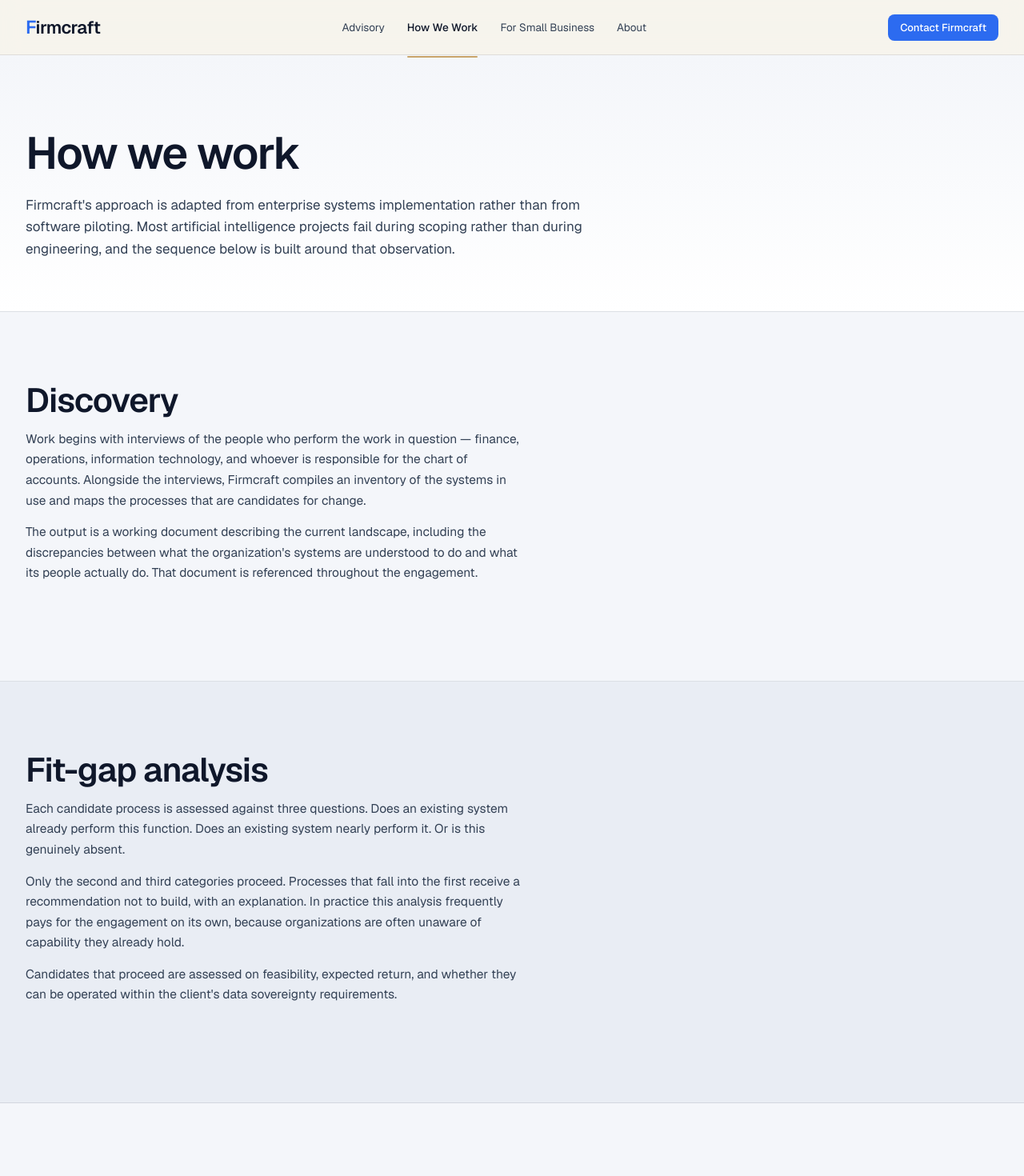
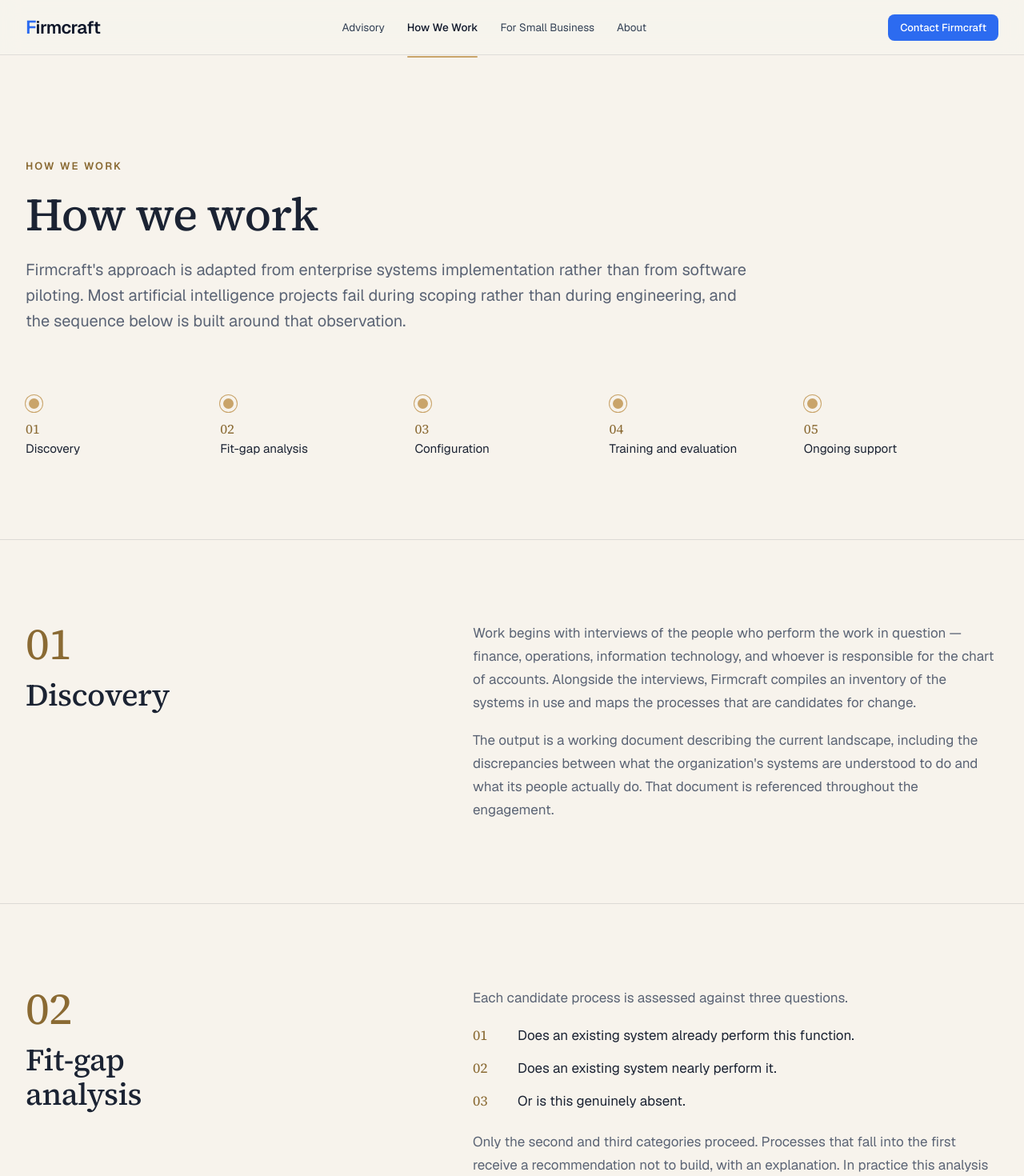
Before and after one commit to doyledettro-maker/firmcraft-site, a Next.js app: page /how-we-work in a window 1280 px wide. Shown: the top 1470 px of the page at 80% size. Built offline with nearby package versions, Linux system fonts and the light colour scheme.

Commit message:
Add Phase A How We Work treatment

```diff
--- /dev/null
+++ b/src/app/how-we-work/how-we-work.css
@@ -0,0 +1,305 @@
+.how-work-page {
+  --m-navy: #0E1B2E;
+  --m-navy-2: #16263D;
+  --m-cream: #F7F3EC;
+  --m-paper: #FFFDF9;
+  --m-ink: #1B2333;
+  --m-muted: #5B6475;
+  --m-muted-navy: #A9B2C3;
+  --m-brass: #C9A46A;
+  --m-brass-ink: #8A6A33;
+  --m-rule: rgba(27,35,51,0.12);
+  --m-rule-navy: rgba(247,243,236,0.14);
+  background: var(--m-cream);
+  color: var(--m-ink);
+}
+
+.how-work-page h1,
+.how-work-page h2 {
+  font-family: var(--font-display);
+  letter-spacing: -0.015em;
+}
+
+.how-work-page p,
+.how-work-page li {
+  font-size: 1.0625rem;
+  line-height: 1.7;
+}
+
+.how-work-page .eyebrow {
+  margin: 0 0 18px;
+  font-family: var(--font-sans);
+  font-size: 0.8125rem;
+  font-weight: 600;
+  letter-spacing: 0.16em;
+  text-transform: uppercase;
+  color: var(--m-brass-ink);
+}
+
+.how-hero {
+  padding: clamp(5rem, 10vw, 8rem) 0 clamp(4rem, 8vw, 6.5rem);
+  background: var(--m-cream);
+  border-bottom: 1px solid var(--m-rule);
+}
+
+.how-hero h1 {
+  margin: 0 0 22px;
+  max-width: 900px;
+  font-size: clamp(2.5rem, 4.5vw, 3.75rem);
+  line-height: 1.08;
+  font-weight: 500;
+  color: var(--m-ink);
+  text-wrap: balance;
+}
+
+.how-hero .lede {
+  margin: 0;
+  max-width: 68ch;
+  color: var(--m-muted);
+  font-size: 1.25rem;
+  line-height: 1.6;
+}
+
+.stage-overview {
+  position: relative;
+  display: grid;
+  grid-template-columns: repeat(5, minmax(0, 1fr));
+  gap: 0;
+  margin-top: clamp(3rem, 6vw, 5rem);
+}
+
+.stage-overview::before {
+  content: "";
+  position: absolute;
+  left: 10px;
+  right: 10px;
+  top: 10px;
+  height: 1px;
+  background: var(--m-rule);
+  transform-origin: left center;
+  animation: stage-line 900ms ease-out both;
+}
+
+.stage-overview a {
+  position: relative;
+  display: flex;
+  flex-direction: column;
+  gap: 14px;
+  padding: 0 18px 0 0;
+  color: var(--m-ink);
+  text-decoration: none;
+}
+
+.stage-overview .node {
+  position: relative;
+  z-index: 1;
+  width: 21px;
+  height: 21px;
+  border-radius: 999px;
+  background: var(--m-brass);
+  border: 4px solid var(--m-cream);
+  box-shadow: 0 0 0 1px var(--m-brass);
+}
+
+.stage-overview .stage-label {
+  display: flex;
+  flex-direction: column;
+  gap: 5px;
+  max-width: 170px;
+  font-size: 0.95rem;
+  line-height: 1.35;
+}
+
+.stage-overview .stage-label span {
+  font-family: var(--font-display);
+  color: var(--m-brass-ink);
+  font-size: 1.05rem;
+  line-height: 1;
+}
+
+@keyframes stage-line {
+  from {
+    transform: scaleX(0);
+  }
+  to {
+    transform: scaleX(1);
+  }
+}
+
+.how-stage {
+  padding: clamp(4rem, 8vw, 6.5rem) 0;
+  background: var(--m-cream);
+  border-bottom: 1px solid var(--m-rule);
+  scroll-margin-top: 96px;
+}
+
+.stage-grid {
+  display: grid;
+  grid-template-columns: minmax(220px, 5fr) minmax(0, 7fr);
+  gap: clamp(42px, 7vw, 96px);
+  align-items: start;
+}
+
+.stage-title {
+  position: sticky;
+  top: 120px;
+}
+
+.stage-title span {
+  display: block;
+  margin-bottom: 14px;
+  font-family: var(--font-display);
+  font-size: 3.5rem;
+  font-weight: 400;
+  line-height: 1;
+  color: var(--m-brass-ink);
+  letter-spacing: -0.015em;
+}
+
+.stage-title h2 {
+  margin: 0;
+  max-width: 11ch;
+  font-size: clamp(2rem, 3vw, 2.75rem);
+  line-height: 1.12;
+  font-weight: 500;
+  color: var(--m-ink);
+  text-wrap: balance;
+}
+
+.stage-copy {
+  max-width: 62ch;
+}
+
+.stage-copy p {
+  margin: 0 0 1.1em;
+  color: var(--m-muted);
+}
+
+.stage-copy p:last-child {
+  margin-bottom: 0;
+}
+
+.fit-gap-questions {
+  list-style: none;
+  counter-reset: fit-gap;
+  display: grid;
+  gap: 12px;
+  margin: 0 0 1.4em;
+  padding: 0;
+}
+
+.fit-gap-questions li {
+  counter-increment: fit-gap;
+  display: grid;
+  grid-template-columns: 42px 1fr;
+  gap: 14px;
+  align-items: baseline;
+  color: var(--m-ink);
+}
+
+.fit-gap-questions li::before {
+  content: counter(fit-gap, decimal-leading-zero);
+  font-family: var(--font-display);
+  color: var(--m-brass-ink);
+  font-size: 1.1rem;
+  line-height: 1;
+}
+
+.how-closing {
+  padding: clamp(5rem, 10vw, 8rem) 0;
+  background: var(--m-navy);
+}
+
+.how-cta {
+  display: grid;
+  grid-template-columns: minmax(0, 1fr) auto;
+  gap: 32px;
+  align-items: center;
+}
+
+.how-cta h2 {
+  margin: 0;
+  max-width: 620px;
+  color: var(--m-cream);
+  font-size: clamp(2rem, 3.4vw, 3rem);
+  line-height: 1.12;
+  font-weight: 500;
+}
+
+@media (prefers-reduced-motion: reduce) {
+  .stage-overview::before {
+    animation: none;
+  }
+}
+
+@media (max-width: 980px) {
+  .stage-overview {
+    grid-template-columns: 1fr;
+    gap: 26px;
+    margin-left: 5px;
+  }
+
+  .stage-overview::before {
+    left: 10px;
+    right: auto;
+    top: 10px;
+    bottom: 10px;
+    width: 1px;
+    height: auto;
+    transform-origin: center top;
+    animation-name: stage-line-vertical;
+  }
+
+  .stage-overview a {
+    display: grid;
+    grid-template-columns: 22px 1fr;
+    gap: 16px;
+    padding: 0;
+  }
+
+  .stage-overview .stage-label {
+    max-width: none;
+  }
+
+  .stage-grid,
+  .how-cta {
+    grid-template-columns: 1fr;
+  }
+
+  .stage-title {
+    position: static;
+  }
+
+  .stage-title h2 {
+    max-width: none;
+  }
+}
+
+@media (max-width: 640px) {
+  .how-work-page .wrap {
+    padding-left: 22px;
+    padding-right: 22px;
+  }
+
+  .how-hero .lede {
+    font-size: 1.08rem;
+    max-width: 19.5rem;
+  }
+
+  .stage-copy {
+    max-width: 19.5rem;
+  }
+
+  .stage-title span {
+    font-size: 3rem;
+  }
+}
+
+@keyframes stage-line-vertical {
+  from {
+    transform: scaleY(0);
+  }
+  to {
+    transform: scaleY(1);
+  }
+}
--- a/src/app/how-we-work/page.tsx
+++ b/src/app/how-we-work/page.tsx
@@ -2,7 +2,7 @@ import type { Metadata } from 'next'
 import Link from 'next/link'
 import { SiteHeader } from '@/components/SiteHeader'
 import { SiteFooter } from '@/components/SiteFooter'
-import '../methodology/methodology.css'
+import './how-we-work.css'
 
 export const metadata: Metadata = {
   title: 'How We Work — Firmcraft',
@@ -13,6 +13,7 @@ export const metadata: Metadata = {
 
 const sections = [
   {
+    id: 'discovery',
     title: 'Discovery',
     body: [
       'Work begins with interviews of the people who perform the work in question — finance, operations, information technology, and whoever is responsible for the chart of accounts. Alongside the interviews, Firmcraft compiles an inventory of the systems in use and maps the processes that are candidates for change.',
@@ -20,20 +21,28 @@ const sections = [
     ],
   },
   {
+    id: 'fit-gap-analysis',
     title: 'Fit-gap analysis',
+    intro: 'Each candidate process is assessed against three questions.',
+    questions: [
+      'Does an existing system already perform this function.',
+      'Does an existing system nearly perform it.',
+      'Or is this genuinely absent.',
+    ],
     body: [
-      'Each candidate process is assessed against three questions. Does an existing system already perform this function. Does an existing system nearly perform it. Or is this genuinely absent.',
       'Only the second and third categories proceed. Processes that fall into the first receive a recommendation not to build, with an explanation. In practice this analysis frequently pays for the engagement on its own, because organizations are often unaware of capability they already hold.',
       "Candidates that proceed are assessed on feasibility, expected return, and whether they can be operated within the client's data sovereignty requirements.",
     ],
   },
   {
+    id: 'configuration',
     title: 'Configuration',
     body: [
       'Implementation work follows the assessment: building what was agreed, integrating it with the systems already in place, and establishing the operational controls around it. Access, permissions, audit logging, and exception handling are treated as part of the build rather than as items to be addressed afterwards.',
     ],
   },
   {
+    id: 'training-and-evaluation',
     title: 'Training and evaluation',
     body: [
       "Two things happen in parallel. The people who will use the system are trained on it, using their own work rather than illustrative examples. And an evaluation framework is established so that the system's output can be assessed objectively over time rather than by impression.",
@@ -41,6 +50,7 @@ const sections = [
     ],
   },
   {
+    id: 'ongoing-support',
     title: 'Ongoing support',
     body: [
       'For a defined period after implementation, Firmcraft remains closely involved — resolving issues, adjusting configuration in response to real use, and confirming that the measured outcomes match what was projected during the assessment.',
@@ -53,9 +63,10 @@ export default function HowWeWorkPage() {
   return (
     <>
       <SiteHeader current="how-we-work" />
-      <main>
-        <section className="page-hero">
+      <main className="marketing how-work-page">
+        <section className="how-hero">
           <div className="wrap">
+            <p className="eyebrow">How we work</p>
             <h1>How we work</h1>
             <p className="lede">
               Firmcraft&apos;s approach is adapted from enterprise systems implementation rather
@@ -63,27 +74,52 @@ export default function HowWeWorkPage() {
               scoping rather than during engineering, and the sequence below is built around that
               observation.
             </p>
+
+            <nav className="stage-overview" aria-label="Engagement stages">
+              {sections.map((section, index) => (
+                <a href={`#${section.id}`} key={section.id}>
+                  <span className="node" aria-hidden="true" />
+                  <span className="stage-label">
+                    <span>{String(index + 1).padStart(2, '0')}</span>
+                    {section.title}
+                  </span>
+                </a>
+              ))}
+            </nav>
           </div>
         </section>
 
         {sections.map((section, index) => (
-          <section className={`sec${index % 2 ? ' surface-2' : ''}`} key={section.title}>
+          <section className="how-stage" id={section.id} key={section.title}>
             <div className="wrap">
-              <div className="pkg-head">
-                <h2>{section.title}</h2>
-                {section.body.map((paragraph) => (
-                  <p key={paragraph}>{paragraph}</p>
-                ))}
+              <div className="stage-grid">
+                <div className="stage-title">
+                  <span>{String(index + 1).padStart(2, '0')}</span>
+                  <h2>{section.title}</h2>
+                </div>
+                <div className="stage-copy">
+                  {'intro' in section && section.intro ? <p>{section.intro}</p> : null}
+                  {'questions' in section && section.questions ? (
+                    <ol className="fit-gap-questions">
+                      {section.questions.map((question) => (
+                        <li key={question}>{question}</li>
+                      ))}
+                    </ol>
+                  ) : null}
+                  {section.body.map((paragraph) => (
+                    <p key={paragraph}>{paragraph}</p>
+                  ))}
+                </div>
               </div>
             </div>
           </section>
         ))}
 
-        <section className="sec" style={{ borderBottom: 'none' }}>
+        <section className="how-closing">
           <div className="wrap">
-            <div className="cta-end">
+            <div className="how-cta">
               <h2>Start a conversation</h2>
-              <Link className="btn primary lg" href="/contact">
+              <Link className="btn brass lg" href="/contact">
                 Contact Firmcraft
               </Link>
             </div>
```
